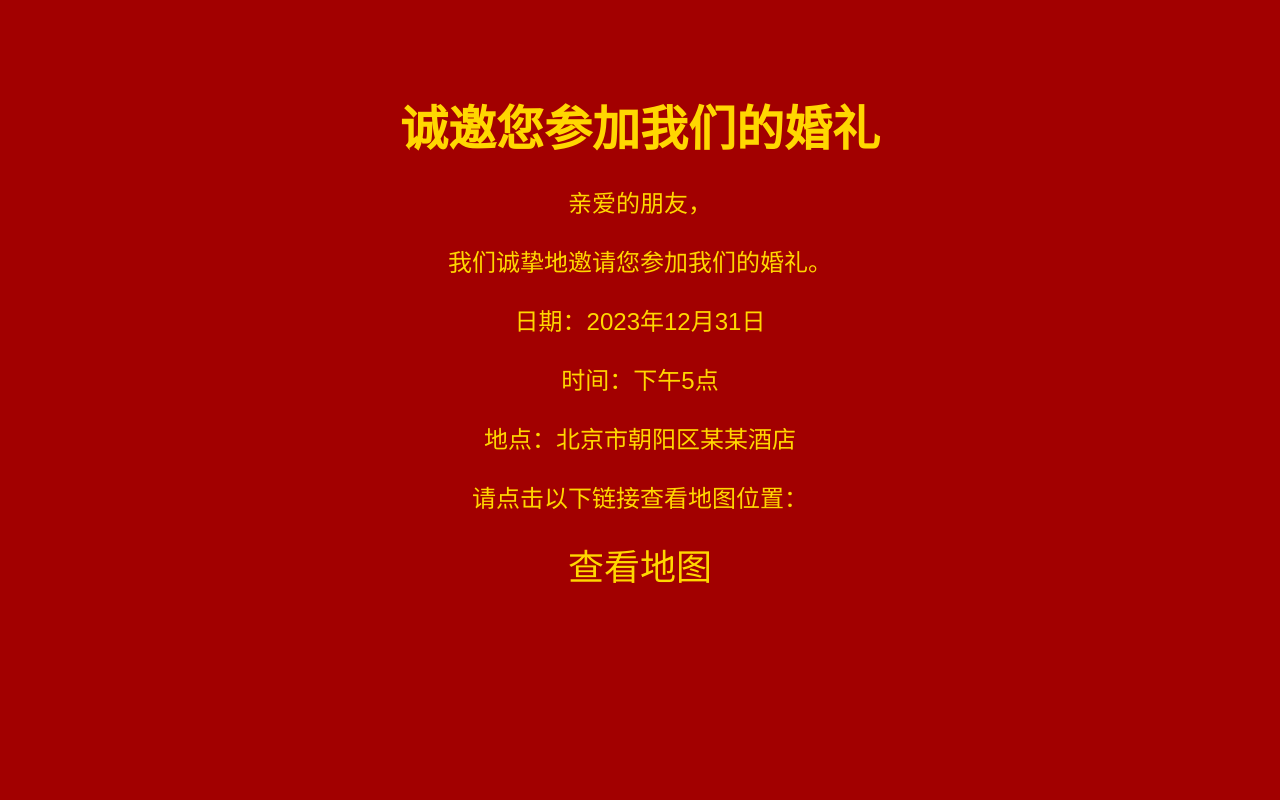
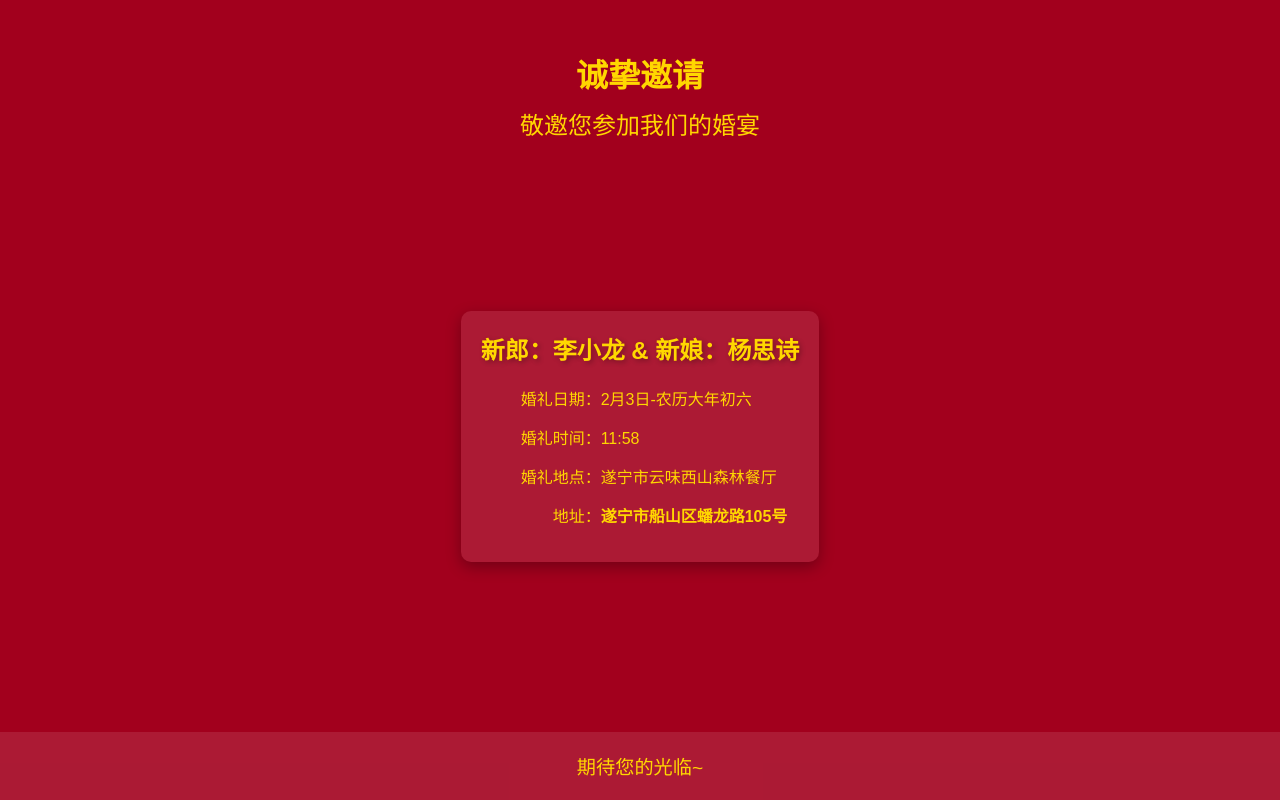
Before and after one commit to 520yss/WeddingInvitations, a plain HTML site: page index.html in a window 1280 px wide. Drawn offline with Linux system fonts and the light colour scheme.

Commit message:
feat: update info

```diff
--- a/index.html
+++ b/index.html
@@ -1,43 +1,116 @@
 <!DOCTYPE html>
 <html lang="zh-CN">
   <head>
-    <meta charset="UTF-8">
-    <meta name="viewport" content="width=device-width, initial-scale=1.0">
-    <title>中式婚礼请帖</title>
+    <meta charset="UTF-8" />
+    <meta name="viewport" content="width=device-width, initial-scale=1.0" />
+    <title>李小龙&杨思诗婚礼邀请</title>
     <style>
+      /* 全局样式 */
       body {
-            background-color: #A20000; /* 中国红 */
-            color: #FFD700; /* 黄金色 */
-            font-family: 'KaiTi', 'STKaiti', 'KaiTi_GB2312', sans-serif;
+        margin: 0;
+        padding: 0;
+        font-family: "KaiTi", "SimSun", "Arial", sans-serif;
+        background-color: #a2001d; /* 中国红 */
+        color: #ffd700; /* 金色字体 */
+        height: 100vh;
+        display: flex;
+        flex-direction: column;
+      }
+
+      header {
         text-align: center;
-            padding: 50px;
+        margin: 50px 20px 0;
       }
-        h1 {
-            font-size: 3em;
-            margin-bottom: 20px;
+
+      header h1 {
+        font-size: 2em;
+        margin: 0;
+        color: #ffd700; /* 金色字体 */
       }
-        p {
+
+      header p {
         font-size: 1.5em;
-            margin-bottom: 20px;
+        margin: 10px 0 0;
       }
-        a {
-            color: #FFD700; /* 黄金色 */
+
+      main {
+        display: flex;
+        align-items: center;
+        flex: 1;
+      }
+
+      .details {
+        margin: 30px auto;
+        padding: 20px;
+        max-width: 600px;
+        background-color: rgba(255, 255, 255, 0.1); /* 半透明白色背景 */
+        border-radius: 10px;
+        box-shadow: 0 5px 15px rgba(0, 0, 0, 0.3);
+      }
+
+      .details h2 {
+        font-size: 1.5em;
+        margin: 0 0 20px;
+        text-shadow: 2px 2px 5px rgba(0, 0, 0, 0.3);
+      }
+
+      .details p {
+        font-size: 1em;
+        line-height: 1.8;
+        margin: 10px 0;
+      }
+
+      .details span {
+        display: inline-block;
+        width: 120px;
+        text-align: right;
+      }
+
+      .details a {
+        color: #ffd700;
         text-decoration: none;
-            font-size: 1.5em;
+        font-weight: bold;
       }
-        a:hover {
+
+      .details a:hover {
         text-decoration: underline;
+      }
+
+      footer {
+        text-align: center;
+        padding: 20px 0;
+        background-color: rgba(255, 255, 255, 0.1); /* 半透明白色背景 */
+        font-size: 1.2em;
+      }
+
+      footer p {
+        margin: 0;
       }
     </style>
   </head>
   <body>
-    <h1>诚邀您参加我们的婚礼</h1>
-    <p>亲爱的朋友，</p>
-    <p>我们诚挚地邀请您参加我们的婚礼。</p>
-    <p>日期：2023年12月31日</p>
-    <p>时间：下午5点</p>
-    <p>地点：北京市朝阳区某某酒店</p>
-    <p>请点击以下链接查看地图位置：</p>
-    <p><a href="https://www.google.com/maps?q=北京市朝阳区某某酒店" target="_blank">查看地图</a></p>
+    <header>
+      <h1>诚挚邀请</h1>
+      <p>敬邀您参加我们的婚宴</p>
+    </header>
+
+    <main>
+      <!-- 婚礼详情 -->
+      <div class="details">
+        <h2>新郎：李小龙 & 新娘：杨思诗</h2>
+        <p><span>婚礼日期：</span>2月3日-农历大年初六</p>
+        <p><span>婚礼时间：</span>11:58</p>
+        <p><span>婚礼地点：</span>遂宁市云味西山森林餐厅</p>
+        <p>
+          <span> 地址：</span
+          ><a href="https://www.amap.com/place/B0HUS7JZM1" target="_blank"
+            >遂宁市船山区蟠龙路105号</a
+          >
+        </p>
+      </div>
+    </main>
+    <footer>
+      <p>期待您的光临~</p>
+    </footer>
   </body>
 </html>
```
Lines whose indentation alone changed are shown as unchanged.
